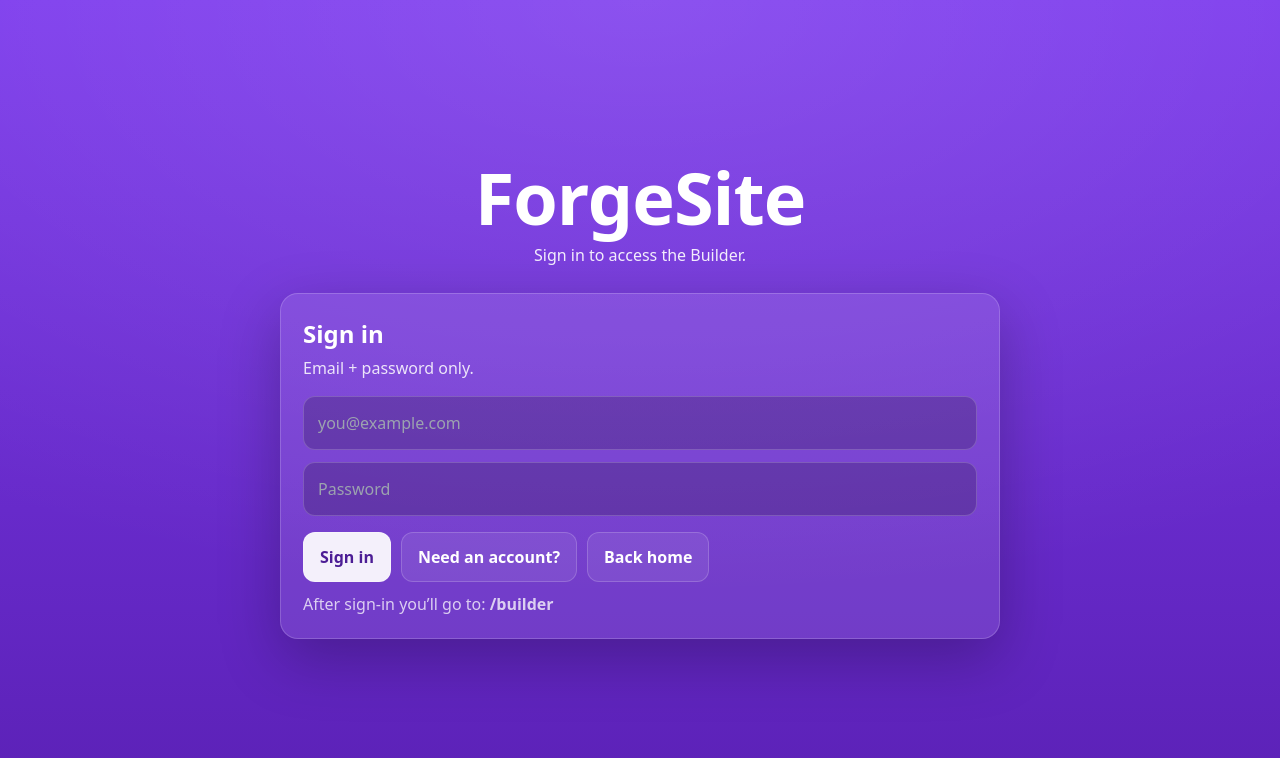
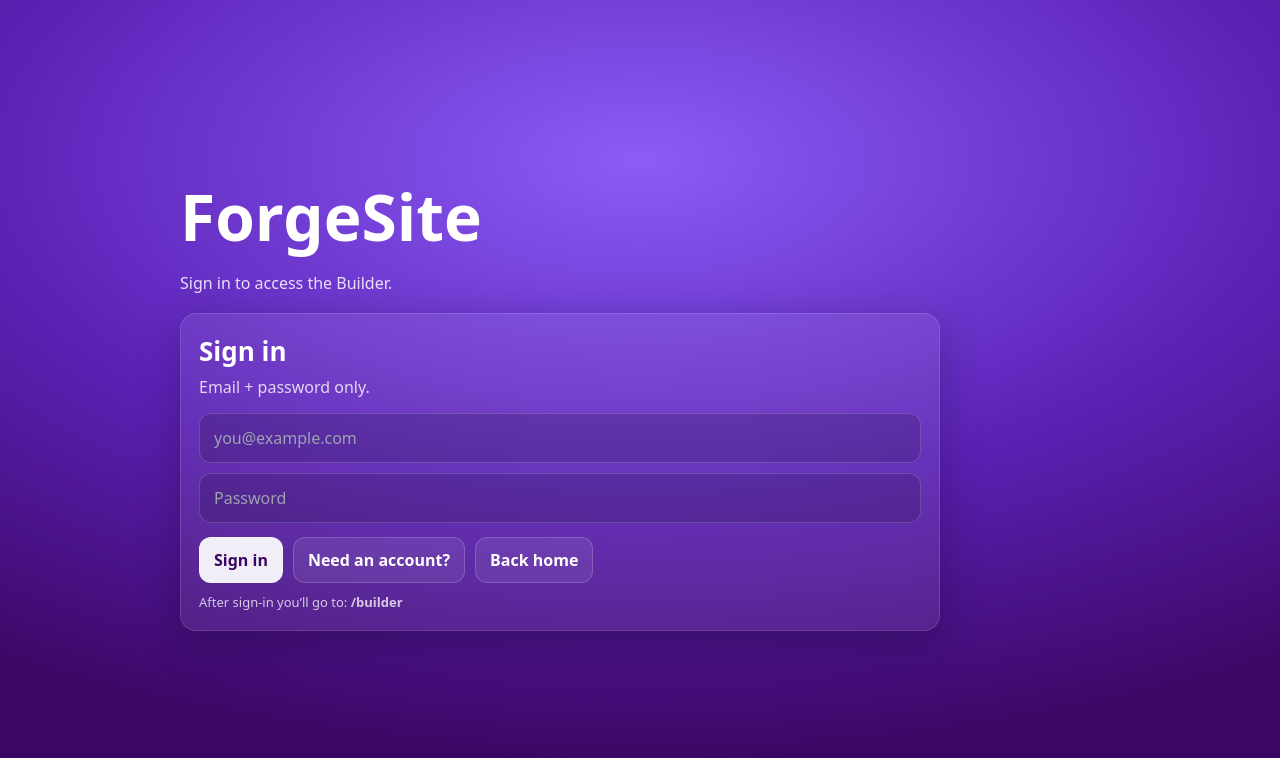
Before and after one commit to blin1124/forgesite, a Next.js app: page /login in a window 1280 px wide. Shown: the top 758 px of the page. Built offline with nearby package versions, Linux system fonts and the light colour scheme; no server answers.

Commit message:
Refactor login page with Supabase authentication

```diff
--- a/app/login/page.tsx
+++ b/app/login/page.tsx
@@ -1,7 +1,181 @@
-export const dynamic = "force-dynamic";
+"use client";
 
-import Client from "./Client";
+import { useEffect, useMemo, useState } from "react";
+import { useRouter, useSearchParams } from "next/navigation";
+import { createSupabaseBrowserClient } from "@/lib/supabase/browser";
 
-export default function Page() {
-  return <Client />;
+export default function LoginPage() {
+  const router = useRouter();
+  const sp = useSearchParams();
+
+  const supabase = useMemo(() => createSupabaseBrowserClient(), []);
+  const nextUrl = sp.get("next") || "/builder";
+
+  const [email, setEmail] = useState("");
+  const [password, setPassword] = useState("");
+  const [busy, setBusy] = useState(false);
+  const [msg, setMsg] = useState<string | null>(null);
+
+  // If already signed in, leave login immediately
+  useEffect(() => {
+    let alive = true;
+    (async () => {
+      const { data } = await supabase.auth.getSession();
+      if (!alive) return;
+      if (data.session) router.replace(nextUrl);
+    })();
+    return () => {
+      alive = false;
+    };
+  }, [supabase, router, nextUrl]);
+
+  async function onSubmit(e: React.FormEvent) {
+    e.preventDefault();
+    setMsg(null);
+    setBusy(true);
+
+    try {
+      const { error } = await supabase.auth.signInWithPassword({
+        email,
+        password,
+      });
+
+      if (error) {
+        setMsg(error.message);
+        return;
+      }
+
+      // IMPORTANT: allow cookie write to settle, then go
+      router.replace(nextUrl);
+      router.refresh();
+    } finally {
+      setBusy(false);
+    }
+  }
+
+  return (
+    <main
+      style={{
+        minHeight: "100vh",
+        display: "grid",
+        placeItems: "center",
+        background:
+          "radial-gradient(1200px 600px at 50% 20%, #8b5cf6 0%, #5b21b6 55%, #3b0764 100%)",
+        padding: 18,
+      }}
+    >
+      <div style={{ width: "min(920px, 96vw)" }}>
+        <h1 style={{ color: "white", fontSize: 64, margin: 0, fontWeight: 900 }}>
+          ForgeSite
+        </h1>
+        <p style={{ color: "rgba(255,255,255,.85)", marginTop: 6 }}>
+          Sign in to access the Builder.
+        </p>
+
+        <div
+          style={{
+            marginTop: 18,
+            borderRadius: 16,
+            background: "rgba(255,255,255,.08)",
+            border: "1px solid rgba(255,255,255,.12)",
+            padding: 18,
+            boxShadow: "0 10px 40px rgba(0,0,0,.25)",
+            maxWidth: 760,
+          }}
+        >
+          <div style={{ color: "white", fontWeight: 800, fontSize: 26 }}>
+            Sign in
+          </div>
+          <div style={{ color: "rgba(255,255,255,.8)", marginTop: 4 }}>
+            Email + password only.
+          </div>
+
+          <form onSubmit={onSubmit} style={{ marginTop: 14 }}>
+            <input
+              value={email}
+              onChange={(e) => setEmail(e.target.value)}
+              placeholder="you@example.com"
+              autoComplete="email"
+              style={inputStyle}
+            />
+            <input
+              value={password}
+              onChange={(e) => setPassword(e.target.value)}
+              placeholder="Password"
+              type="password"
+              autoComplete="current-password"
+              style={{ ...inputStyle, marginTop: 10 }}
+            />
+
+            {msg && (
+              <div style={{ marginTop: 10, color: "#fecaca" }}>{msg}</div>
+            )}
+
+            <div style={{ display: "flex", gap: 10, marginTop: 14 }}>
+              <button disabled={busy} style={primaryBtn}>
+                {busy ? "Signing in..." : "Sign in"}
+              </button>
+
+              <button
+                type="button"
+                onClick={() => router.push("/signup")}
+                style={secondaryBtn}
+              >
+                Need an account?
+              </button>
+
+              <button
+                type="button"
+                onClick={() => router.push("/")}
+                style={secondaryBtn}
+              >
+                Back home
+              </button>
+            </div>
+
+            <div
+              style={{
+                marginTop: 10,
+                color: "rgba(255,255,255,.75)",
+                fontSize: 13,
+              }}
+            >
+              After sign-in you’ll go to: <b>{nextUrl}</b>
+            </div>
+          </form>
+        </div>
+      </div>
+    </main>
+  );
 }
+
+const inputStyle: React.CSSProperties = {
+  width: "100%",
+  borderRadius: 12,
+  border: "1px solid rgba(255,255,255,.16)",
+  background: "rgba(0,0,0,.15)",
+  color: "white",
+  padding: "12px 14px",
+  fontSize: 16,
+  outline: "none",
+};
+
+const primaryBtn: React.CSSProperties = {
+  borderRadius: 12,
+  border: "1px solid rgba(255,255,255,.20)",
+  background: "rgba(255,255,255,.92)",
+  color: "#3b0764",
+  padding: "10px 14px",
+  fontWeight: 800,
+  cursor: "pointer",
+};
+
+const secondaryBtn: React.CSSProperties = {
+  borderRadius: 12,
+  border: "1px solid rgba(255,255,255,.18)",
+  background: "rgba(255,255,255,.08)",
+  color: "white",
+  padding: "10px 14px",
+  fontWeight: 700,
+  cursor: "pointer",
+};
```
